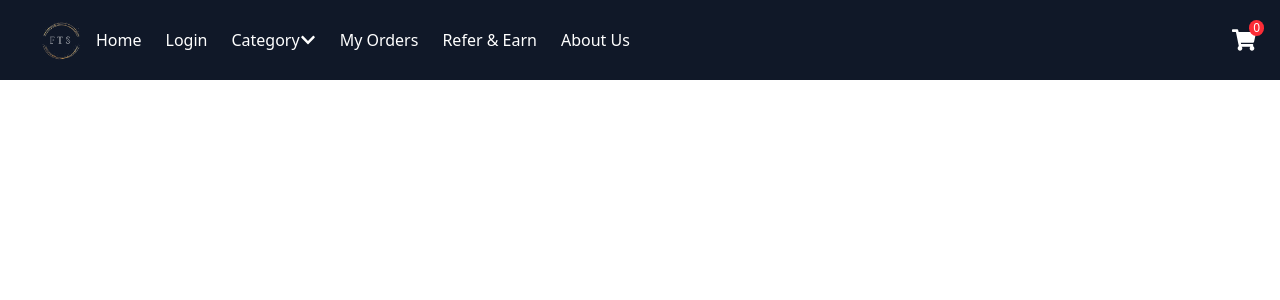
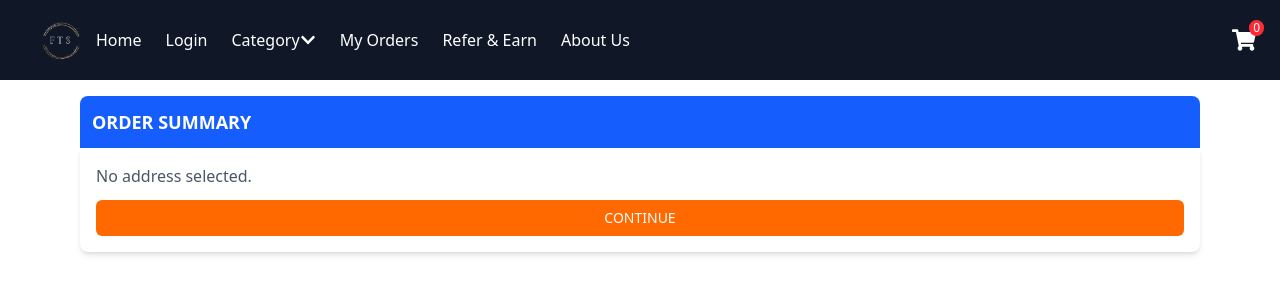
Before and after one commit to FirstTrackSolutionProjects/mobile-accessories, a React (Vite) app: page /order-summary in a window 1280 px wide. Shown: the top 300 px of the page. Built offline with nearby package versions, Linux system fonts and the light colour scheme.

Commit message:
chore: resolved conflict

```diff
--- a/src/App.jsx
+++ b/src/App.jsx
@@ -25,7 +25,7 @@ import Privacy from "./components/Privacy";
 import LoginPage from "./components/LoginPage";
 import CartPage from "./pages/CartPage";
 import CheckoutPage from "./pages/CheckoutPage";
-// import OrdersPage from "./pages/OrdersPage";
+import OrderSummary from "./pages/OrderSummary";
 
 import RegisterPage from "./pages/RegisterPage";
 
@@ -33,8 +33,8 @@ const App = () => {
   return (
     <CartProvider>
     <Router>
-    <Navbar />
-    <div className="h-[calc(100vh-80px)] overflow-x-hidden overflow-y-auto flex flex-col bg-white">
+      <Navbar />
+      <div className="h-[calc(100vh-80px)] overflow-x-hidden overflow-y-auto flex flex-col bg-white">
 
         <div className="container mx-auto px-4">
           <Routes>
@@ -68,7 +68,7 @@ const App = () => {
             <Route path="/product/:id" element={<ProductDetail />} />
             <Route path="/cart" element={<CartPage />} />
             <Route path="/checkout" element={<CheckoutPage />} />
-            {/* <Route path="/orderspage" element={<OrdersPage />} /> */}
+            <Route path="/order-summary" element={<OrderSummary />} />
           </Routes>
         </div>
       </div>
--- a/src/pages/CheckoutPage.jsx
+++ b/src/pages/CheckoutPage.jsx
@@ -1,10 +1,10 @@
 import React, { useState } from "react";
-
+import { useNavigate } from "react-router-dom";
 
 const CheckoutPage = () => {
   const [selectedAddress, setSelectedAddress] = useState(0);
   const [showForm, setShowForm] = useState(false);
-
+  const navigate = useNavigate();
 
   const addresses = [
     {
--- /dev/null
+++ b/src/pages/OrderSummary.jsx
@@ -0,0 +1,36 @@
+import React from "react";
+import { useLocation, useNavigate } from "react-router-dom";
+
+const OrderSummary = () => {
+  const location = useLocation();
+  const navigate = useNavigate();
+  const selectedAddress = location.state?.selectedAddress;
+
+  return (
+    <div className="max-w-6xl mx-auto p-4">
+      <div className="bg-blue-600 text-white p-3 flex items-center rounded-t-lg">
+        <span className="font-semibold text-lg">ORDER SUMMARY</span>
+      </div>
+
+      <div className="bg-white shadow-md p-4 rounded-b-lg">
+        {selectedAddress ? (
+          <div className="border p-4 mb-2 rounded-md border-gray-300">
+            <p className="font-semibold text-gray-800">{selectedAddress.name} <span className="text-sm bg-gray-200 px-2 py-0.5 rounded">{selectedAddress.type}</span></p>
+            <p className="text-gray-600">{selectedAddress.address}, <span className="font-bold">{selectedAddress.pincode}</span></p>
+          </div>
+        ) : (
+          <p className="text-gray-600">No address selected.</p>
+        )}
+
+        <button
+          className="mt-3 bg-orange-500 text-white px-4 py-2 rounded-md text-sm w-full"
+          onClick={() => navigate("/payment-options")}
+        >
+          CONTINUE
+        </button>
+      </div>
+    </div>
+  );
+};
+
+export default OrderSummary;
--- a/src/pages/PaymentPage.jsx
+++ b/src/pages/PaymentPage.jsx
@@ -0,0 +1,11 @@
+import React from 'react'
+
+const PaymentPage = () => {
+  return (
+    <div>
+
+    </div>
+  )
+}
+
+export default PaymentPage
--- a/src/redux/cartslice/cartslice.js
+++ b/src/redux/cartslice/cartslice.js
@@ -1,5 +1,4 @@
 import { createSlice } from "@reduxjs/toolkit";
-
 
 const initialState = {
   items: localStorage.getItem('cart_items')?JSON.parse(localStorage.getItem('cart_items')) : [],
```
Also changed, not shown: 1 other file (tests, documents, lock files or other folders).
